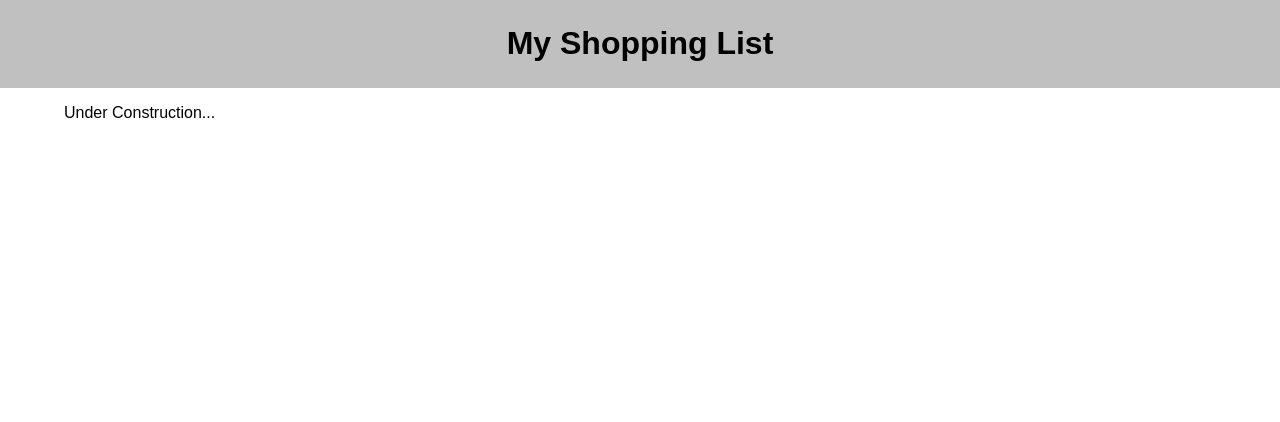
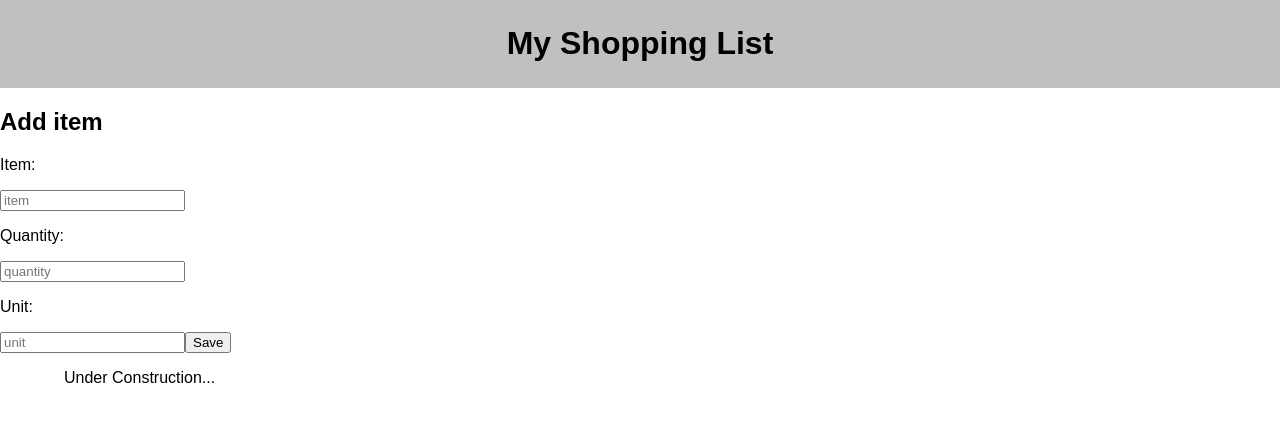
Before and after one commit to Kassandraeam/group-fs-react-shopping-list-1, a React (Create React App) app: page / in a window 1280 px wide. Shown: the top 422 px of the page. Built offline with nearby package versions, Linux system fonts and the light colour scheme.

Commit message:
setUp files Eric.w.prouty

```diff
--- a/src/components/App/App.jsx
+++ b/src/components/App/App.jsx
@@ -1,13 +1,16 @@
+
 import React from 'react';
 
 import Header from '../Header/Header.jsx'
 import './App.css';
+import ShoppingForm from '../ShoppingForm/ShoppingForm.jsx';
 
 
 function App() {
     return (
         <div className="App">
             <Header />
+            <ShoppingForm />
             <main>
                 <p>Under Construction...</p>
             </main>
--- /dev/null
+++ b/src/components/ShoppingForm/ShoppingForm.jsx
@@ -0,0 +1,15 @@
+
+
+function ShoppingForm() {
+    return (
+        <>
+            <h2>Add item</h2>
+            <p>Item:</p><input placeholder='item' />
+            <p>Quantity:</p><input placeholder='quantity' />
+            <p>Unit:</p><input placeholder='unit'/>
+            <button>Save</button>
+        </>
+    )
+}
+
+export default ShoppingForm
```
Also changed, not shown: src/components/ShoppingItem/ShoppingItem.jsx (added), src/components/ShoppingList/ShoppingList.jsx (added).
